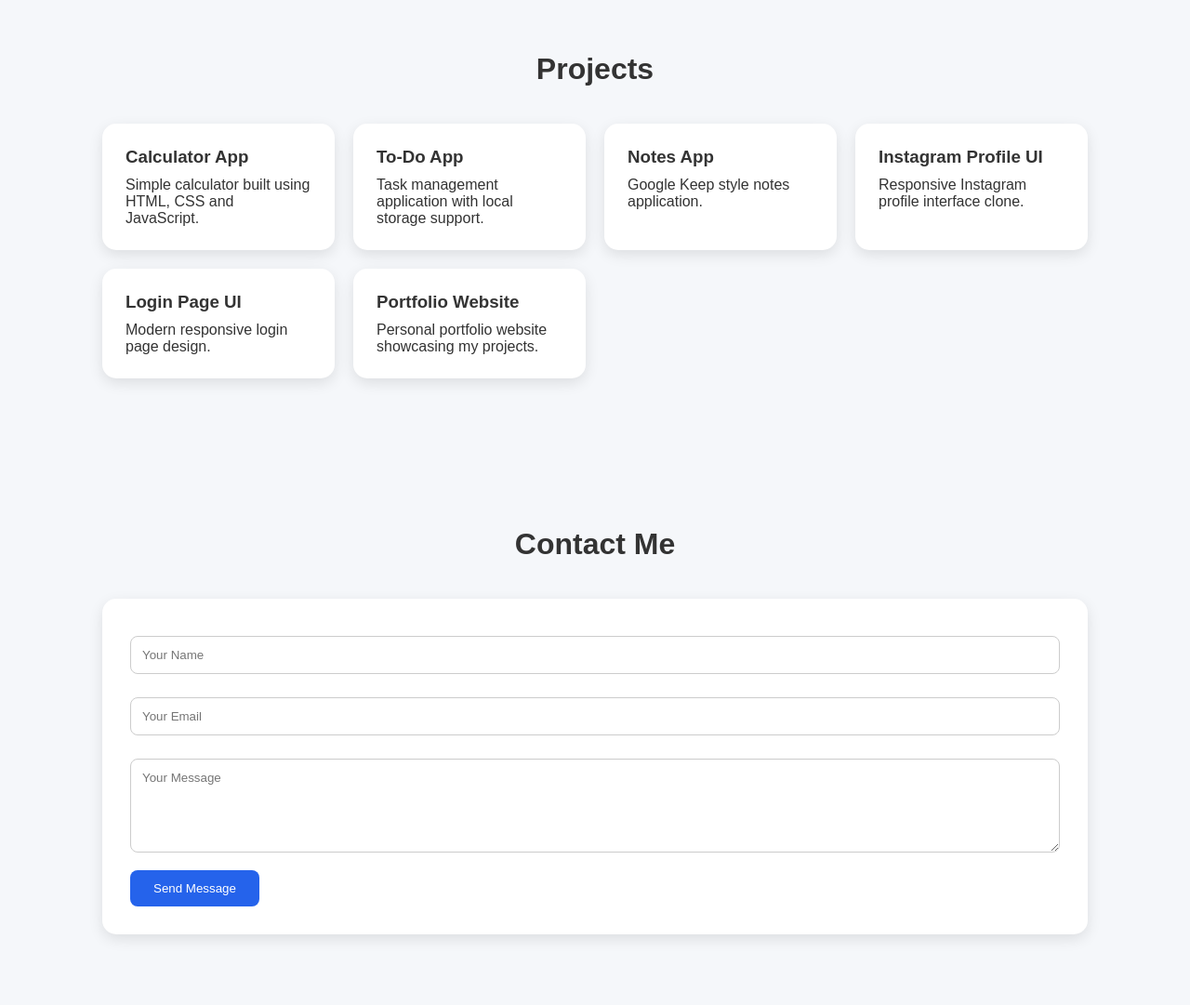
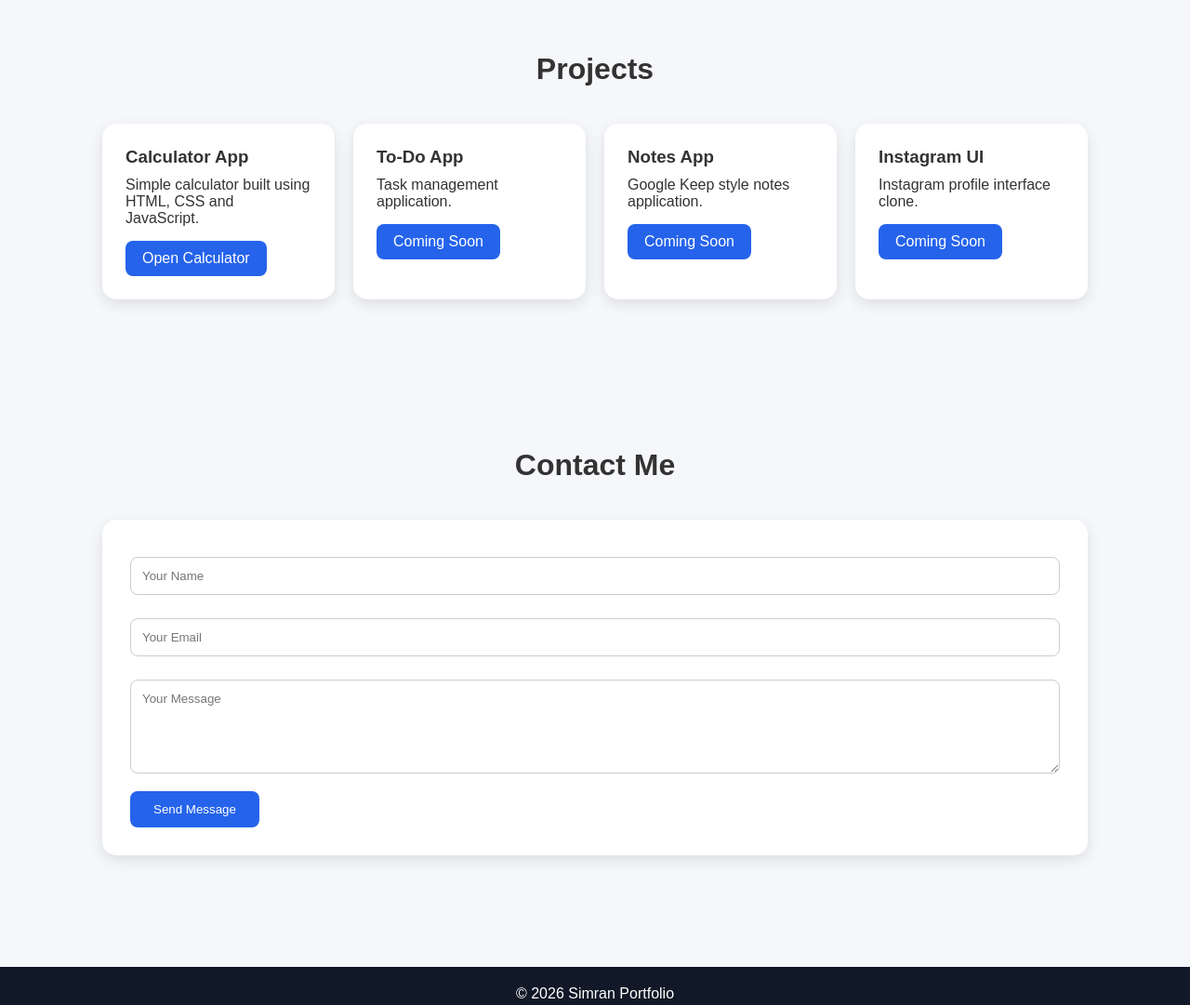
Before and after one commit to simran-singh53/my-portfolio, a plain HTML site: page index.html in a window 1280 px wide. Shown: the part 1500-2581 px from the top of the page at 93% size. Drawn offline with Linux system fonts and the light colour scheme.

Commit message:
Update index.html

```diff
--- a/index.html
+++ b/index.html
@@ -19,7 +19,6 @@ background:#f5f7fa;
 color:#333;
 }
 
-/* Navbar */
 nav{
 background:#111827;
 padding:15px 40px;
@@ -46,14 +45,12 @@ gap:25px;
 nav ul li a{
 color:white;
 text-decoration:none;
-transition:.3s;
 }
 
 nav ul li a:hover{
 color:#60a5fa;
 }
 
-/* Hero */
 .hero{
 height:100vh;
 display:flex;
@@ -95,15 +92,9 @@ background:white;
 color:#111;
 text-decoration:none;
 border-radius:8px;
-transition:.3s;
 font-weight:bold;
 }
 
-.btn:hover{
-transform:translateY(-5px);
-}
-
-/* Sections */
 section{
 padding:80px 20px;
 max-width:1100px;
@@ -116,7 +107,6 @@ margin-bottom:40px;
 font-size:2rem;
 }
 
-/* About */
 .about{
 background:white;
 padding:30px;
@@ -124,7 +114,6 @@ border-radius:15px;
 box-shadow:0 5px 15px rgba(0,0,0,.1);
 }
 
-/* Skills */
 .skills{
 display:flex;
 flex-wrap:wrap;
@@ -137,14 +126,8 @@ background:white;
 padding:15px 20px;
 border-radius:30px;
 box-shadow:0 4px 10px rgba(0,0,0,.1);
-transition:.3s;
 }
 
-.skill:hover{
-transform:scale(1.1);
-}
-
-/* Projects */
 .projects{
 display:grid;
 grid-template-columns:repeat(auto-fit,minmax(250px,1fr));
@@ -156,18 +139,22 @@ background:white;
 padding:25px;
 border-radius:15px;
 box-shadow:0 5px 15px rgba(0,0,0,.1);
-transition:.3s;
-}
-
-.card:hover{
-transform:translateY(-8px);
 }
 
 .card h3{
 margin-bottom:10px;
 }
 
-/* Contact */
+.project-btn{
+display:inline-block;
+margin-top:15px;
+padding:10px 18px;
+background:#2563eb;
+color:white;
+text-decoration:none;
+border-radius:8px;
+}
+
 .contact{
 background:white;
 padding:30px;
@@ -194,11 +181,6 @@ border-radius:8px;
 cursor:pointer;
 }
 
-.contact button:hover{
-opacity:.9;
-}
-
-/* Footer */
 footer{
 background:#111827;
 color:white;
@@ -207,14 +189,12 @@ padding:20px;
 margin-top:40px;
 }
 
-/* Typing Cursor */
 @keyframes blink{
 50%{
 border-color:transparent;
 }
 }
 
-/* Mobile */
 @media(max-width:768px){
 
 .hero h1{
@@ -240,7 +220,6 @@ justify-content:center;
 
 <body>
 
-<!-- Navbar -->
 <nav>
 <div class="logo">Simran.dev</div>
 
@@ -252,14 +231,11 @@ justify-content:center;
 </ul>
 </nav>
 
-<!-- Hero -->
 <section class="hero">
-
 <h1>Hi, I'm Simran 👋</h1>
 
 <h2>
-I am
-<span id="typing"></span>
+I am <span id="typing"></span>
 </h2>
 
 <p>
@@ -267,43 +243,32 @@ Aspiring Software Engineer passionate about building modern websites using HTML,
 </p>
 
 <a href="#projects" class="btn">View My Projects</a>
-
 </section>
 
-<!-- About -->
 <section id="about">
-
 <h2 class="section-title">About Me</h2>
 
 <div class="about">
 <p>
-I am a student learning web development. I enjoy creating responsive websites, UI designs and JavaScript projects. My goal is to become a software engineer and build amazing applications.
+I am a student learning web development. I enjoy creating responsive websites, UI designs and JavaScript projects. My goal is to become a software engineer.
 </p>
 </div>
-
 </section>
 
-<!-- Skills -->
 <section id="skills">
-
 <h2 class="section-title">My Skills</h2>
 
 <div class="skills">
-
 <div class="skill">HTML</div>
 <div class="skill">CSS</div>
 <div class="skill">JavaScript</div>
 <div class="skill">Responsive Design</div>
 <div class="skill">GitHub</div>
 <div class="skill">UI Design</div>
-
 </div>
-
 </section>
 
-<!-- Projects -->
 <section id="projects">
-
 <h2 class="section-title">Projects</h2>
 
 <div class="projects">
@@ -311,60 +276,46 @@ I am a student learning web development. I enjoy creating responsive websites, U
 <div class="card">
 <h3>Calculator App</h3>
 <p>Simple calculator built using HTML, CSS and JavaScript.</p>
+<a href="calculator.html" class="project-btn">Open Calculator</a>
 </div>
 
 <div class="card">
 <h3>To-Do App</h3>
-<p>Task management application with local storage support.</p>
+<p>Task management application.</p>
+<a href="#" class="project-btn">Coming Soon</a>
 </div>
 
 <div class="card">
 <h3>Notes App</h3>
 <p>Google Keep style notes application.</p>
+<a href="#" class="project-btn">Coming Soon</a>
 </div>
 
 <div class="card">
-<h3>Instagram Profile UI</h3>
-<p>Responsive Instagram profile interface clone.</p>
-</div>
-
-<div class="card">
-<h3>Login Page UI</h3>
-<p>Modern responsive login page design.</p>
-</div>
-
-<div class="card">
-<h3>Portfolio Website</h3>
-<p>Personal portfolio website showcasing my projects.</p>
+<h3>Instagram UI</h3>
+<p>Instagram profile interface clone.</p>
+<a href="#" class="project-btn">Coming Soon</a>
 </div>
 
 </div>
-
 </section>
 
-<!-- Contact -->
 <section id="contact">
-
 <h2 class="section-title">Contact Me</h2>
 
 <div class="contact">
-
 <input type="text" placeholder="Your Name">
-
 <input type="email" placeholder="Your Email">
-
 <textarea rows="5" placeholder="Your Message"></textarea>
 
 <button onclick="sendMessage()">
 Send Message
 </button>
-
 </div>
-
 </section>
 
 <footer>
-<p>© 2026 Simran Portfolio | Built with HTML, CSS & JavaScript ❤️</p>
+<p>© 2026 Simran Portfolio</p>
 </footer>
 
 <script>
@@ -414,7 +365,6 @@ charIndex--;
 if(charIndex === 0){
 
 isDeleting = false;
-
 wordIndex =
 (wordIndex+1)%words.length;
 }
```
